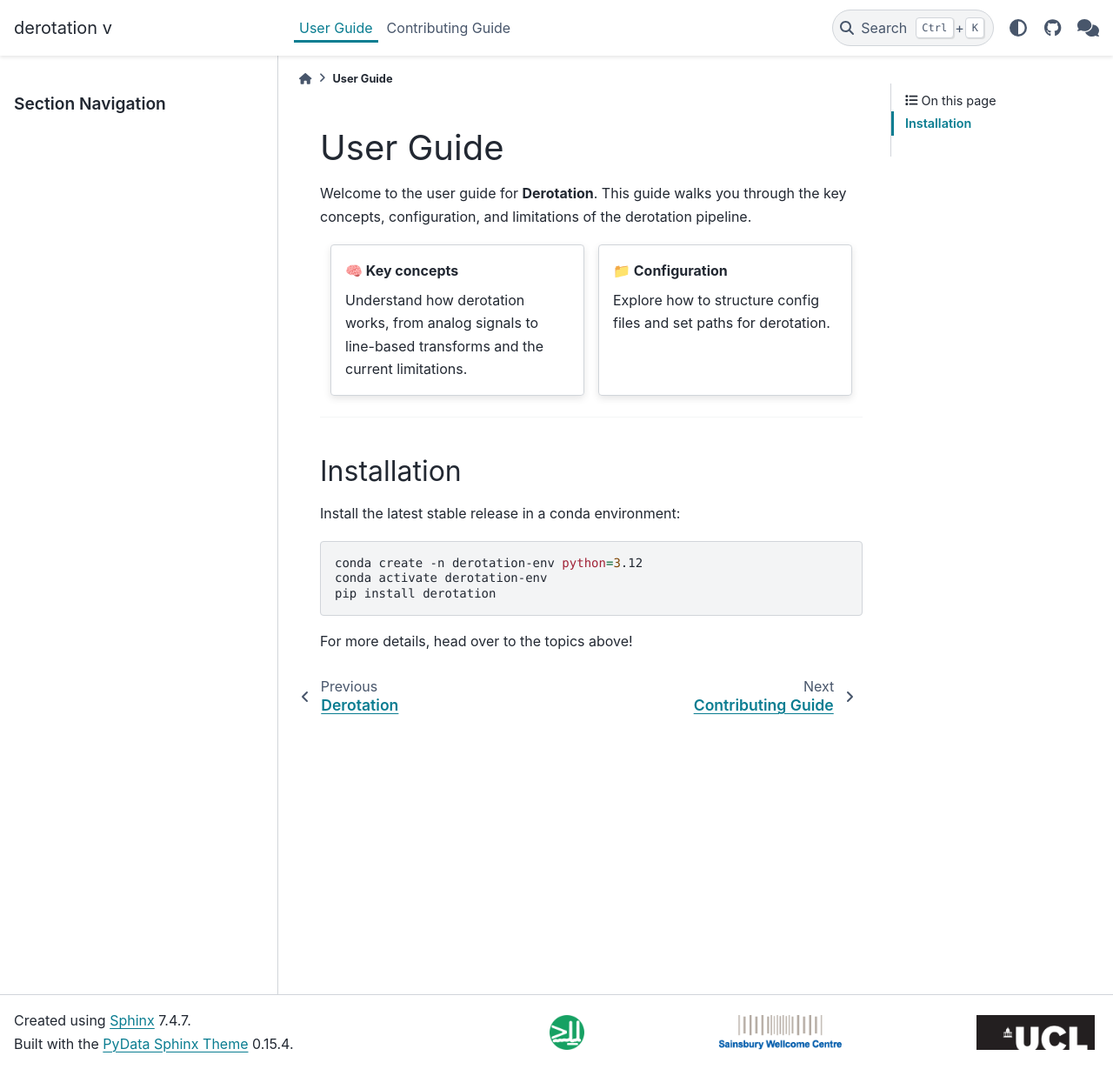
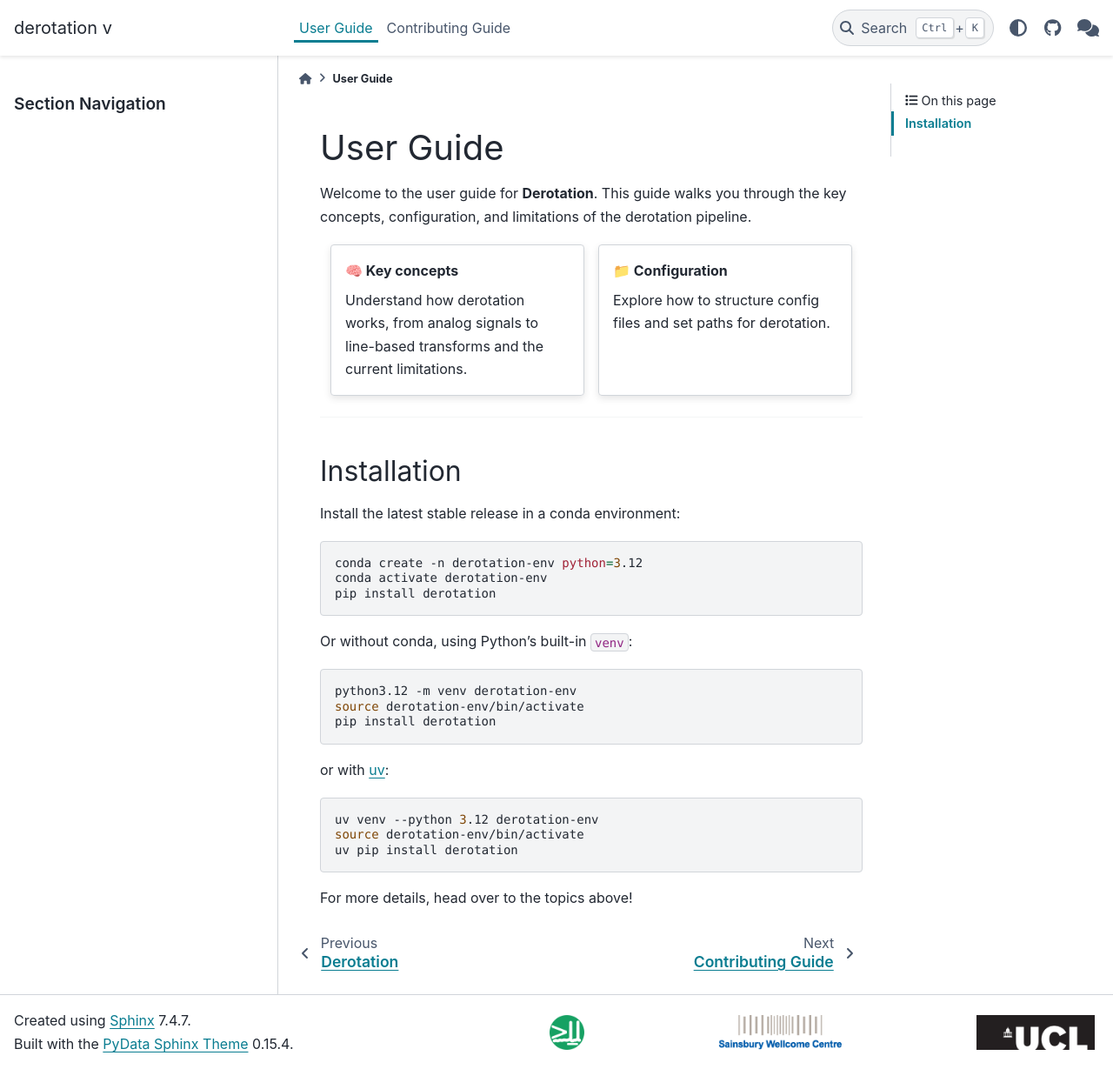
Before and after one commit to neuroinformatics-unit/derotation, a Sphinx documentation site: the page built from docs/source/user_guide/index.md, in a window 1280 px wide and 1229 px high. Shown: the whole window at 87% size. Built offline with Sphinx 7.4.7 and the PyData theme 0.15.4, drawn with Linux system fonts in a browser that asks for light colours; pages that are not in the unit, such as notebooks, are missing from menus; the version number could not be read and is left out.

Commit message:
docs: add venv and uv install instructions (#78)
The user guide now includes the install section from the README
instead of keeping its own copy.

Co-Authored-By: Claude Opus 5.5 <noreply@anthropic.com>

````diff
--- a/README.md
+++ b/README.md
@@ -20,6 +20,20 @@ Install the latest stable release in a conda environment:
 conda create -n derotation-env python=3.12
 conda activate derotation-env
 pip install derotation
+```
+
+Or without conda, using Python's built-in `venv`:
+```bash
+python3.12 -m venv derotation-env
+source derotation-env/bin/activate
+pip install derotation
+```
+
+or with [uv](https://docs.astral.sh/uv/):
+```bash
+uv venv --python 3.12 derotation-env
+source derotation-env/bin/activate
+uv pip install derotation
 ```
 
 > [!Note]
--- a/docs/source/user_guide/index.md
+++ b/docs/source/user_guide/index.md
@@ -26,11 +26,9 @@ Explore how to structure config files and set paths for derotation.
 ---
 
 ## Installation
-Install the latest stable release in a conda environment:
-```bash
-conda create -n derotation-env python=3.12
-conda activate derotation-env
-pip install derotation
+```{include} ../../../README.md
+:start-after: '## Quick Install'
+:end-before: '> [!Note]'
 ```
 
 For more details, head over to the topics above!
````
